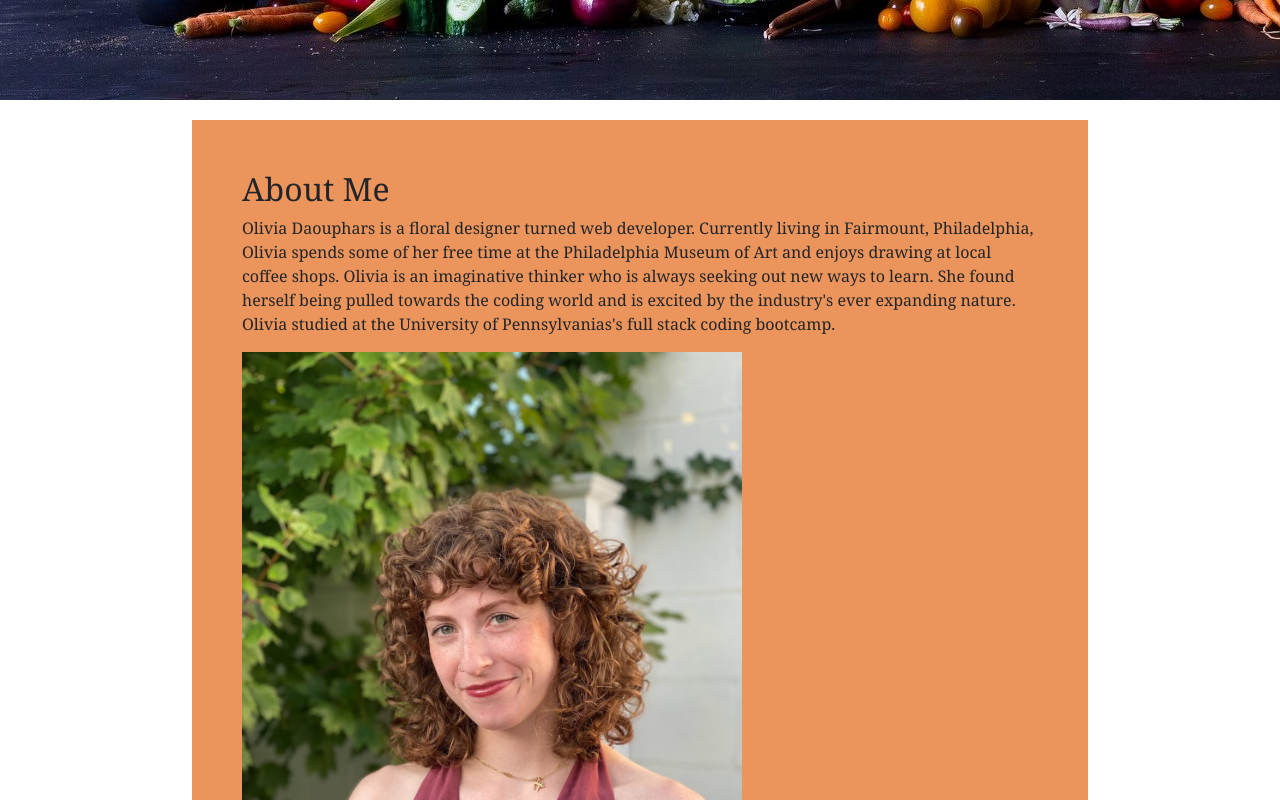
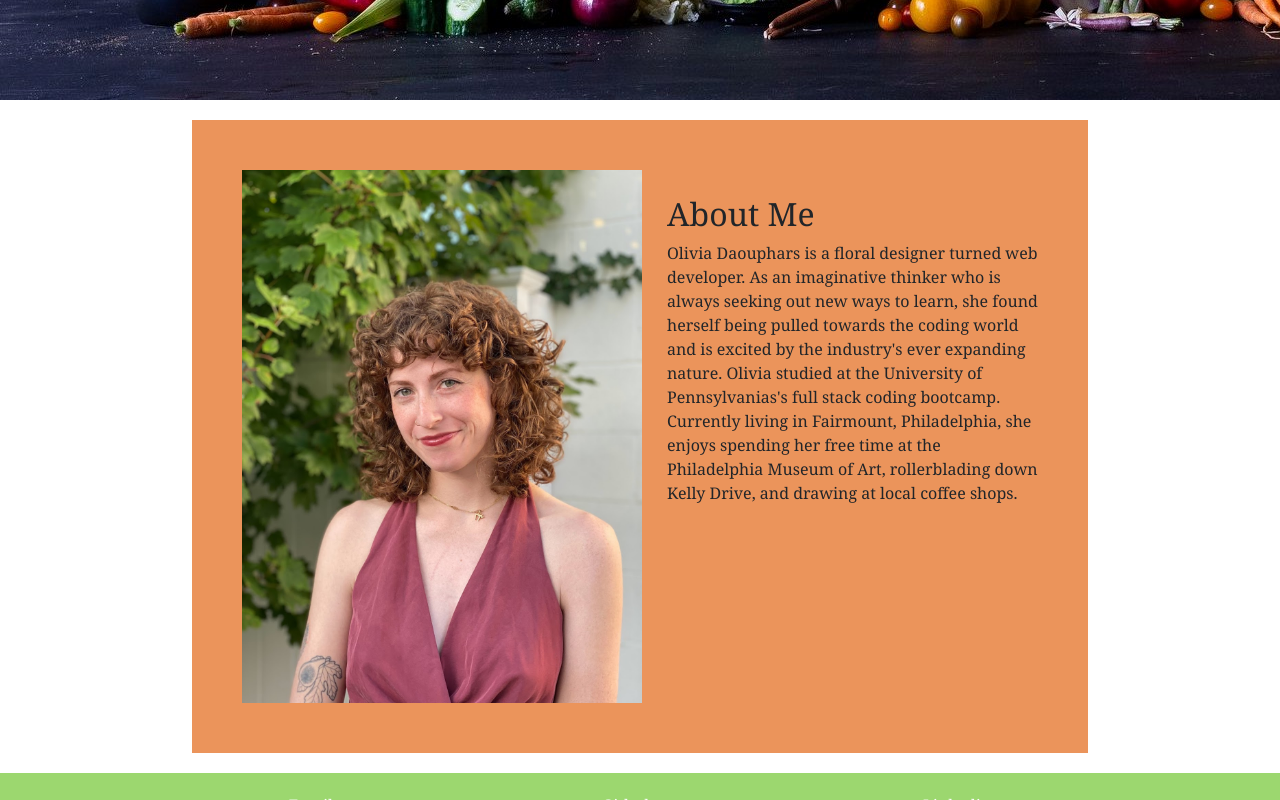
Before and after one commit to estilbee/Portfolio-React, a React (Create React App) app: page /about in a window 1280 px wide. Shown: the part 900-1700 px from the top of the page. Built offline with nearby package versions, Linux system fonts and the light colour scheme.

Commit message:
edited styling of about me to have photo next to bio

```diff
--- a/src/Components/About.js
+++ b/src/Components/About.js
@@ -5,16 +5,13 @@ function About() {
 
     return (
         <div id= "about" className = "body">
-            <h2 id="about-me-h2">About Me</h2>
+            <img className="profile-photo" src={require("../images/olivia.jpg")} alt={"Olivia Daouphars"}/>
                 <p>
-                    Olivia Daouphars is a floral designer turned web developer.
-                    Currently living in Fairmount, Philadelphia, Olivia spends some of her free
-                    time at the Philadelphia Museum of Art and enjoys drawing at local coffee shops.
-                    Olivia is an imaginative thinker who is always seeking out new ways to learn.
-                    She found herself being pulled towards the coding world and is excited by
-                    the industry's ever expanding nature. Olivia studied at the University of Pennsylvanias's full stack coding bootcamp.
+                <h2 id="about-me-h2">About Me</h2>
+                    Olivia Daouphars is a floral designer turned web developer. As an imaginative thinker who is always seeking out new ways to learn, she found herself being pulled towards the coding world and is excited by
+                    the industry's ever expanding nature. Olivia studied at the University of Pennsylvanias's full stack coding bootcamp. Currently living in Fairmount, Philadelphia, she enjoys spending her free
+                    time at the Philadelphia Museum of Art, rollerblading down Kelly Drive, and drawing at local coffee shops.
                 </p>
-                <img className="profile-photo" src={require("../images/olivia.jpg")} alt={"Olivia Daouphars"}/>
         </div>
     )
 }
--- a/src/Components/Navbar.js
+++ b/src/Components/Navbar.js
@@ -18,6 +18,7 @@ function Navbar() {
                 </li>
                 <li>
                     <Link to = "/about">About Me</Link>
+                    {/* trying out the Link to see if that lets us do the active link color */}
                     {/* <a href="/about"> About Me </a> */}
                 </li>
                 <li>
--- a/src/index.css
+++ b/src/index.css
@@ -29,7 +29,7 @@ a:visited { text-decoration: none; }
 nav ul li a:hover { color: rgb(243, 155, 40); }
 
 
-nav ul li a:active { color: white; }
+nav ul li a:active { color: white }
 /* figure out how to keep the white- it flashes so it might need a true/false */
 
 nav .nav-name {
@@ -70,12 +70,18 @@ footer p a:hover {
   padding-bottom: 50px;
 }
 
+/* input{
+ border: #eb945b;
+} */
+
 #message-box {
   height: 200px;
   width: 400px;
 }
 
 #about {
+  display: flex;
+  flex-direction: row;
   width: 70%;
   margin: 20px auto;
   background-color: #eb945b;
@@ -83,8 +89,13 @@ footer p a:hover {
   font-family: Georgia, 'Times New Roman', Times, serif;
 }
 
+#about p{
+  padding-left:25px;
+  padding-top: 25px;
+}
+
 .profile-photo{
-  width:500px;
+  width:400px;
 }
 
 .box {
```
Also changed, not shown: src/Components/Contact.js (+7 -7 lines), src_1/Index/App.js (deleted, +0 -11 lines), src_1/Index/index.js (deleted, +0 -7 lines).
